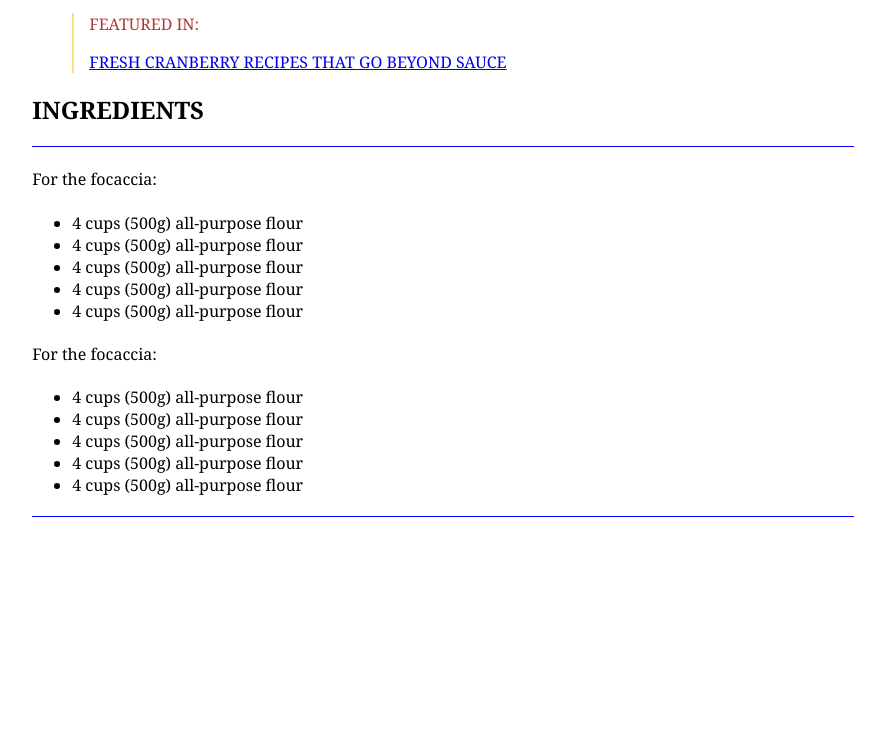
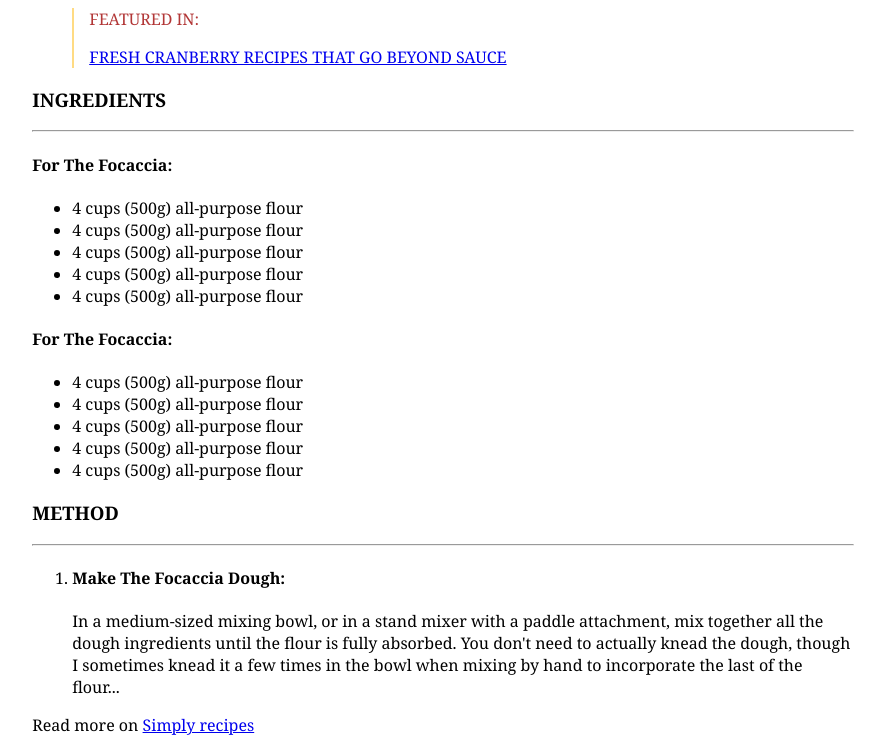
Before and after one commit to MelissaCanu/S1-E3, a plain HTML site: page index.html in a window 1280 px wide. Shown: the part 944-1696 px from the top of the page, without its empty margins (197-1082 px from the left). Before the commit the page ends 1482 px from the top, so only its background shows below. Drawn offline with Linux system fonts and the light colour scheme; files whose address does not match are found by name.

Commit message:
making changes

```diff
--- a/index.html
+++ b/index.html
@@ -22,10 +22,10 @@
       </h1>
 
       <figure>
-        <h4>
+        <p>
           Wow your taste buds with this festive focaccia appetizer topped with sweet caramelized onions,tart
           cranberries, and creamy brie. It will become your new favorite holiday starter!
-        </h4>
+        </p>
         <img src="../Esercizio-3/assets/focaccia.png" alt="focaccia con cipolla, cranberry e brie" />
         <figcaption>Image: Sally Vegas</figcaption>
         <div id="featured-a">
@@ -35,10 +35,10 @@
       </figure>
 
       <section class="article-txt">
-        <h2>ingredients</h2>
-        <hr class="line-blue" />
+        <h3>ingredients</h3>
+        <hr />
         <div class="article-list">
-          <h4>For the focaccia:</h4>
+          <h4>for the focaccia:</h4>
           <ul>
             <li>4 cups (500g) all-purpose flour</li>
             <li>4 cups (500g) all-purpose flour</li>
@@ -48,7 +48,7 @@
           </ul>
         </div>
         <div class="article-list">
-          <h4>For the focaccia:</h4>
+          <h4>for the focaccia:</h4>
           <ul>
             <li>4 cups (500g) all-purpose flour</li>
             <li>4 cups (500g) all-purpose flour</li>
@@ -59,18 +59,22 @@
         </div>
       </section>
       <section class="article-txt">
-        <h2></h2>
-        <hr class="line-blue" />
+        <h3>method</h3>
+        <hr />
         <div class="list-num">
           <ol>
-            <h4></h4>
+            <li><h4>make the focaccia dough:</h4></li>
+            <p>
+              In a medium-sized mixing bowl, or in a stand mixer with a paddle attachment, mix together all the dough
+              ingredients until the flour is fully absorbed. You don't need to actually knead the dough, though I
+              sometimes knead it a few times in the bowl when mixing by hand to incorporate the last of the flour...
+            </p>
           </ol>
-          <p></p>
         </div>
       </section>
+      <footer>
+        <p class="sm-p">Read more on <a href="#">Simply recipes</a></p>
+      </footer>
     </article>
-    <footer>
-      <p class="sm-p"><a href=""></a></p>
-    </footer>
   </body>
 </html>
--- a/style.css
+++ b/style.css
@@ -5,7 +5,12 @@ body {
 }
 
 h4 {
-  font-weight: 400;
+  font-weight: 800;
+  text-transform: capitalize;
+}
+
+h3 {
+  text-transform: uppercase;
 }
 
 h1 {
@@ -71,19 +76,13 @@ figcaption {
 #featured-a span {
 }
 
-.line-blue {
-  height: 1px;
-  background-color: blue;
-  border: none;
-}
-
 /* TESTO ARTICOLO */
 
 .article-txt {
   text-align: left;
 }
 
-.article-txt h2 {
+/* FOOTER */
+footer {
   text-align: left;
-  text-transform: uppercase;
 }
```
